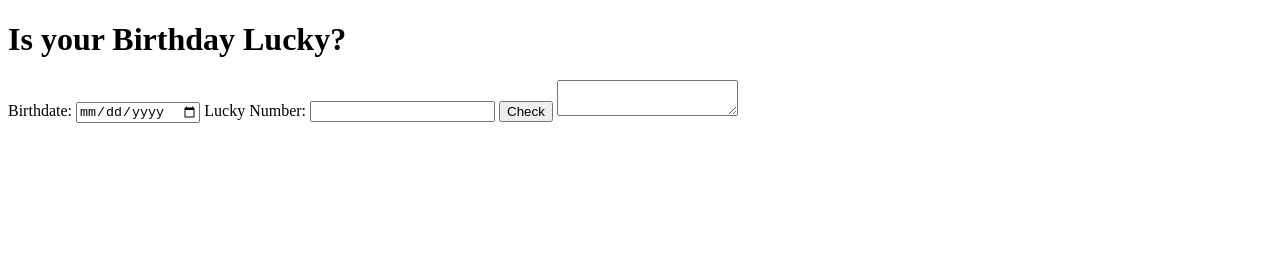
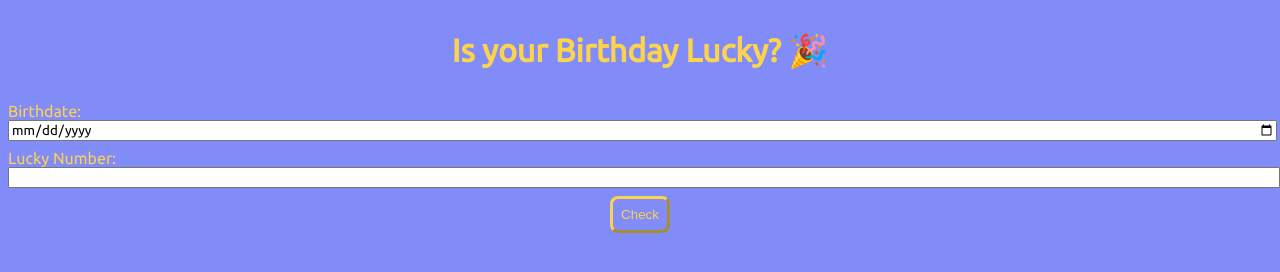
Before and after one commit to GenxTheGamer/Is-your-birthday-lucky-mark11, a plain HTML site: page index.html in a window 1280 px wide. Drawn offline with Linux system fonts and the light colour scheme.

Commit message:
added styling

```diff
--- a/app.js
+++ b/app.js
@@ -19,9 +19,9 @@ function valueCheck(dob) {
 
 function checkLucky(sumOfDate, luckyNumValue) {
   if (sumOfDate % luckyNumValue === 0) {
-    return "You are lucky :D";
+    return "You are Lucky!!!! 😇";
   } else {
-    return "you are unlucky , sadge";
+    return "You are Unlucky 😔";
   }
 }
 
--- a/index.html
+++ b/index.html
@@ -1,20 +1,25 @@
 <!DOCTYPE html>
 <html lang="en">
+
 <head>
     <meta charset="UTF-8">
     <meta http-equiv="X-UA-Compatible" content="IE=edge">
     <meta name="viewport" content="width=device-width, initial-scale=1.0">
     <link rel="stylesheet" href="/style.css">
-    <title>Is your birthday lucky? | Mark 11</title>
+    <title>Is your birthday lucky? 🎉 | Mark 11</title>
 </head>
+
 <body>
-    <h1>Is your Birthday Lucky?</h1>
-    <label for="birth-date">Birthdate:</label>
-    <input type="date" id="birth-date"/>
-    <label for="lucky-number">Lucky Number:</label>
-    <input type="number" id="lucky-number"/>
-    <button id="check-button">Check</button>
-    <textarea id="txt-result"></textarea>
+    <h1>Is your Birthday Lucky? 🎉</h1>
+    <div class=container">
+        <label for="birth-date">Birthdate:</label>
+        <input type="date" id="birth-date" />
+        <label for="lucky-number">Lucky Number:</label>
+        <input type="number" id="lucky-number" />
+        <button id="check-button">Check</button>
+        <label id="txt-result"></label>
+    </div>
     <script src="/app.js" type="text/javascript"></script>
 </body>
+
 </html>
--- a/style.css
+++ b/style.css
@@ -1,4 +1,55 @@
+@import url('https://fonts.googleapis.com/css2?family=Ubuntu&display=swap');
+
+
 :root {
-    --primary-color: #4F46E5;
-    --secondary-color: #818CF8;
+    --primary-color: #818CF8;
+    --text-color: #FCD34D;
 }
+
+body {
+    background-color: var(--primary-color);
+    color: var(--text-color);
+    font-family: 'Ubuntu', sans-serif;
+}
+
+h1 {
+    text-align: center;
+    margin: 2rem;
+}
+
+.container {
+    width: 50%;
+    margin: auto;
+}
+
+input,label {
+    font-family: 'Ubuntu', sans-serif;
+    display: block;
+
+}
+
+
+input {
+    margin-bottom: 0.5rem;
+    width: 100%;
+}
+
+
+#check-button {
+    display: block;
+    margin-top: 1rem;
+    margin: auto;
+    background: transparent;
+    color: var(--text-color);
+    border-color: var(--text-color);
+    border-width: medium;
+    padding: 0.5rem;
+    border-radius: 0.5rem;
+}
+
+#txt-result {
+    text-align: center;
+    padding-top: 0.5rem;
+    font-family: 'Ubuntu', sans-serif;
+    font-size: larger;
+}
```
